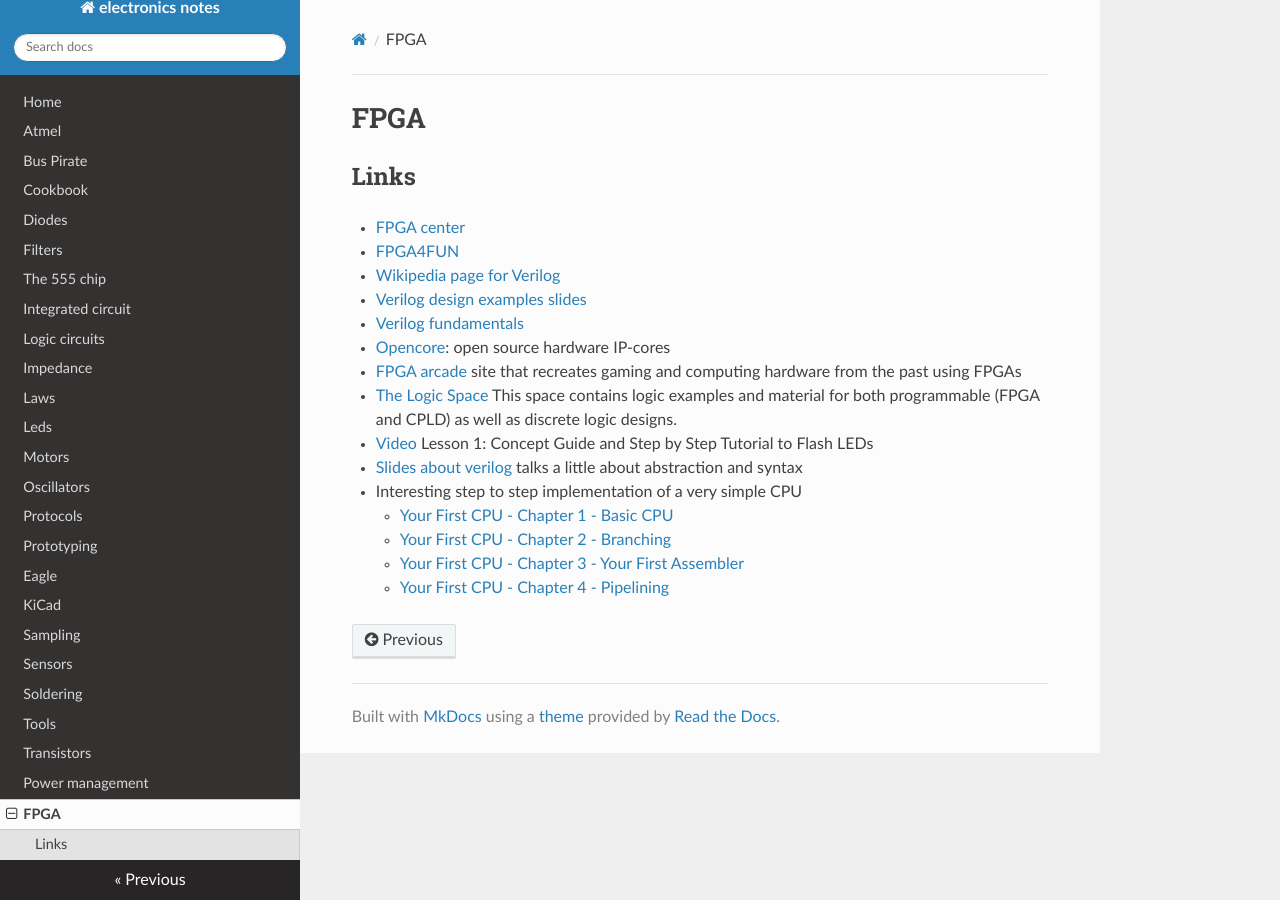
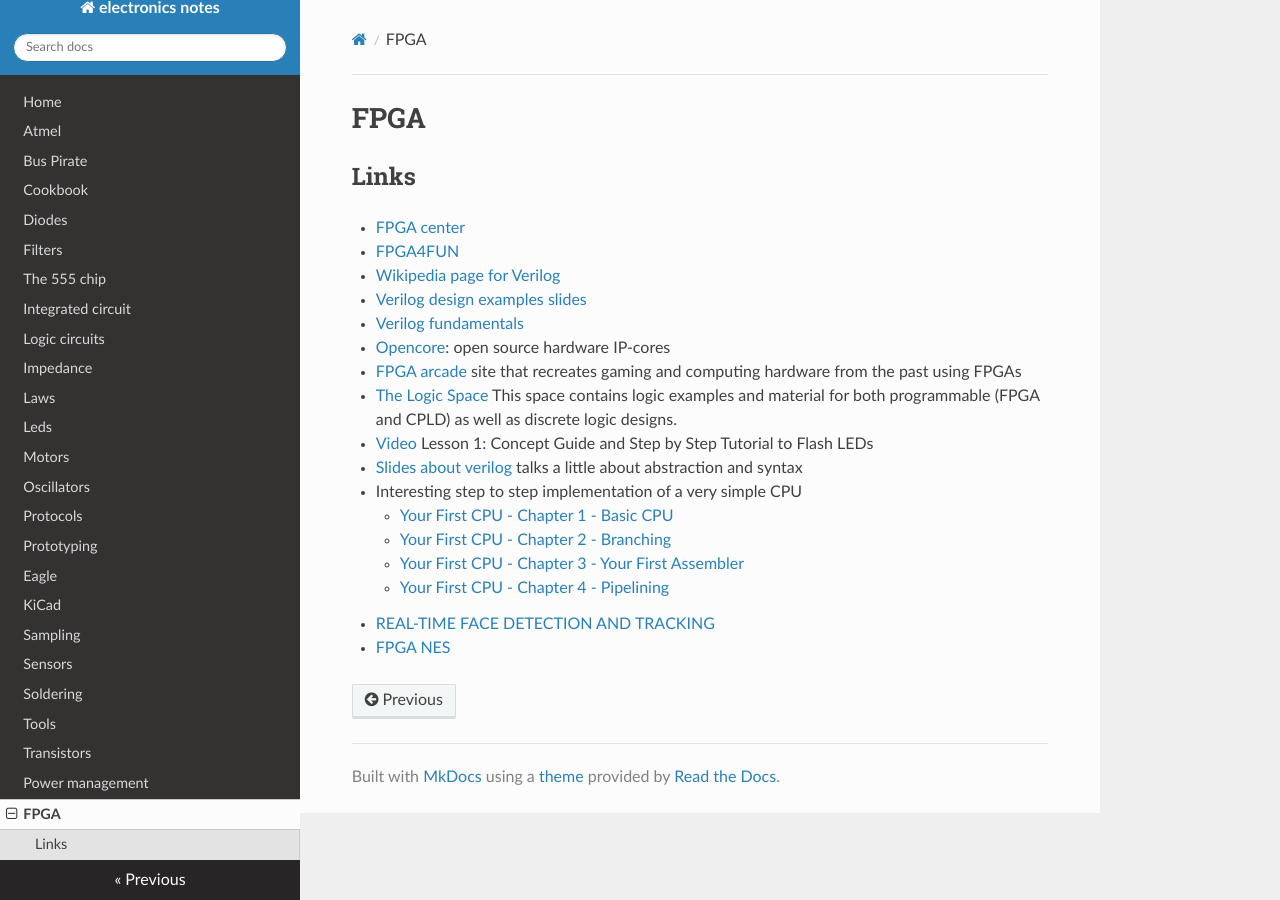
Before and after one commit to gipi/electronics-notes, an MkDocs documentation site: the page built from docs/fpga.md, in a window 1280 px wide. Built offline with MkDocs 1.6.1, drawn with Linux system fonts in a browser that asks for light colours; nearby versions of some CDN libraries; old or Windows-style settings are respelled for this version of MkDocs.

Commit message:
Add links.

```diff
--- a/docs/fpga.md
+++ b/docs/fpga.md
@@ -17,3 +17,5 @@
     - [Your First CPU - Chapter 2 - Branching](http://colinmackenzie.net/index.php?view=article&catid=12%3Ayfcpu&id=17%3Ayour-first-cpu-chapter-2-branching&tmpl=component&print=1&layout=default&page=&option=com_content&Itemid=6)
     - [Your First CPU - Chapter 3 - Your First Assembler](http://colinmackenzie.net/index.php?view=article&catid=12%3Ayfcpu&id=18%3Ayfcpu-ch3&tmpl=component&print=1&layout=default&page=&option=com_content&Itemid=6)
     - [Your First CPU - Chapter 4 - Pipelining](http://colinmackenzie.net/index.php?view=article&catid=12%3Ayfcpu&id=29%3Ayfcpupipelining&tmpl=component&print=1&layout=default&page=&option=com_content&Itemid=6)
+ - [REAL-TIME FACE DETECTION AND TRACKING](https://people.ece.cornell.edu/land/courses/eceprojectsland/STUDENTPROJ/2012to2013/tnn7/index.html)
+ - [FPGA NES](http://mil.ufl.edu/4924/projects/s12/final/King.pdf)
```
